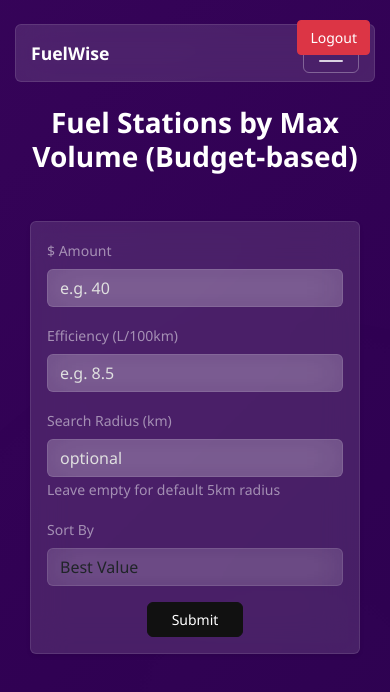
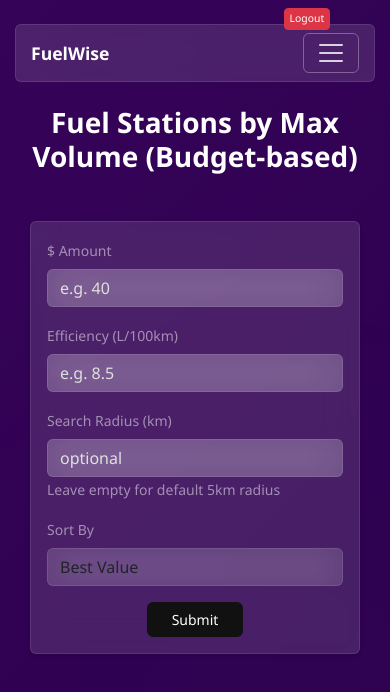
Before and after one commit to krajani21/fuel-frontend, a React (Create React App) app: page /volume in a window 390 px wide. Shown: the top 692 px of the page. Built offline with nearby package versions, Linux system fonts and the light colour scheme; sample sign-in values are in the browser's storage.

Commit message:
test new logout button

```diff
--- a/src/components/LogoutButton.jsx
+++ b/src/components/LogoutButton.jsx
@@ -17,8 +17,15 @@ const LogoutButton = () => {
       onClick={handleLogout}
       variant="danger"
       size="sm"
-      className="position-fixed"
-      style={{ top: '20px', right: '20px', zIndex: 1000 }}
+      className="position-fixed logout-btn"
+      style={{
+        top: '10px',
+        right: '10px',
+        zIndex: 999,
+        fontSize: '0.75rem',
+        padding: '0.25rem 0.5rem',
+        minWidth: 'auto'
+      }}
     >
       Logout
     </Button>
--- a/src/styles/global.css
+++ b/src/styles/global.css
@@ -197,3 +197,31 @@ body::before {
 ::-webkit-scrollbar-thumb:hover {
   background: rgba(255, 255, 255, 0.5);
 }
+
+/* ---------- LOGOUT BUTTON STYLING ---------- */
+.logout-btn {
+  transition: all 0.2s ease;
+}
+
+.logout-btn:hover {
+  transform: scale(1.05);
+}
+
+/* Mobile responsive adjustments for logout button */
+@media (max-width: 768px) {
+  .logout-btn {
+    top: 5px !important;
+    right: 5px !important;
+    font-size: 0.7rem !important;
+    padding: 0.2rem 0.4rem !important;
+  }
+}
+
+@media (max-width: 576px) {
+  .logout-btn {
+    top: 8px !important;
+    right: 60px !important; /* Move away from navbar toggle */
+    font-size: 0.65rem !important;
+    padding: 0.15rem 0.3rem !important;
+  }
+}
```
